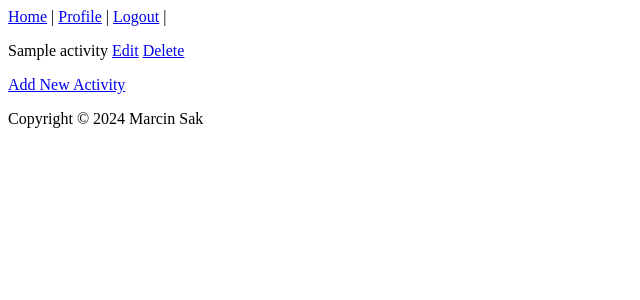
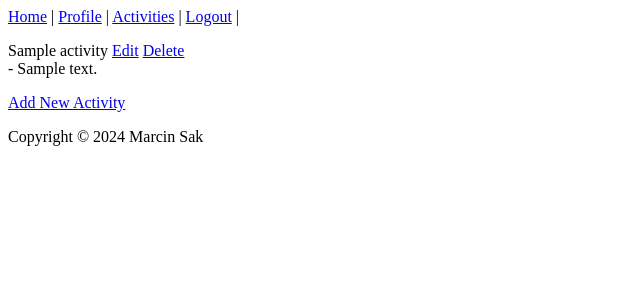
Before and after one commit to MarcinSakGH/final_project, a Django app: page /activities/ in a window 1280 px wide. Shown: the top 300 px of the page, without its empty margins (0-640 px from the left). Run offline with Django 5.2, Linux system fonts and the light colour scheme; a user stored in the database is signed in; tables that the repository leaves empty hold one stand-in row (values such as "Sample post").

Commit message:
Add activity description to activity list view

```diff
--- a/templates/activity_list.html
+++ b/templates/activity_list.html
@@ -9,6 +9,8 @@
         {{ activity.name }}
         <a href="{% url 'activity_update' activity.id %}">Edit</a>
         <a href="{% url 'activity_delete' activity.id %}">Delete</a>
+      <br>
+      - {{ activity.description }}
       </p>
     {% endfor %}
 
--- a/templates/base.html
+++ b/templates/base.html
@@ -10,6 +10,7 @@
         <a href="{% url 'home' %}">Home</a> |
         {% if user.is_authenticated %}
             <a href="{% url 'user-update' %}">Profile</a> |
+            <a href="{% url 'activity_list' %}">Activities</a> |
             <a href="{% url 'logout' %}">Logout</a> |
         {% else %}
             <a href="{% url 'login' %}">Login</a> |
```
